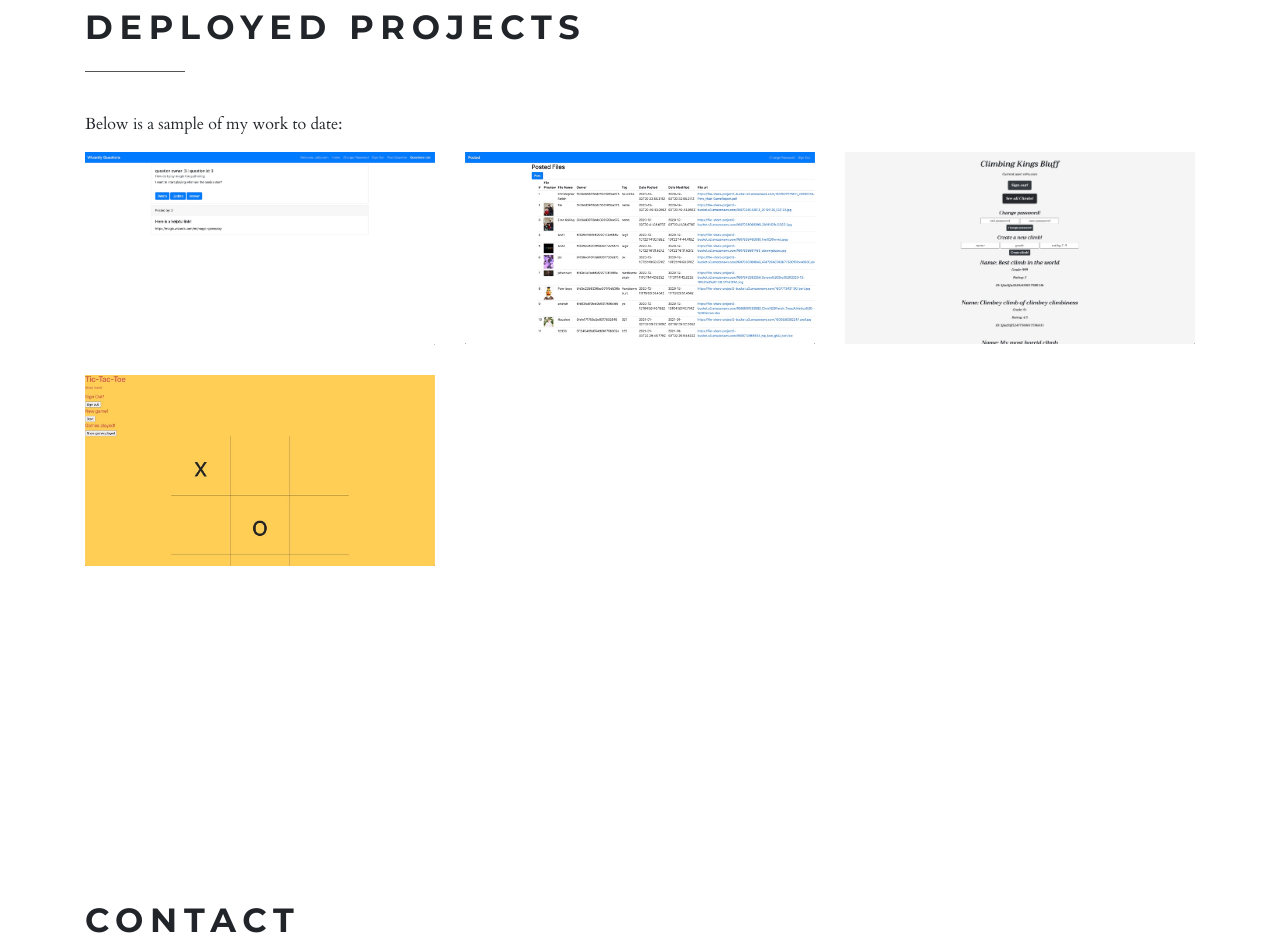
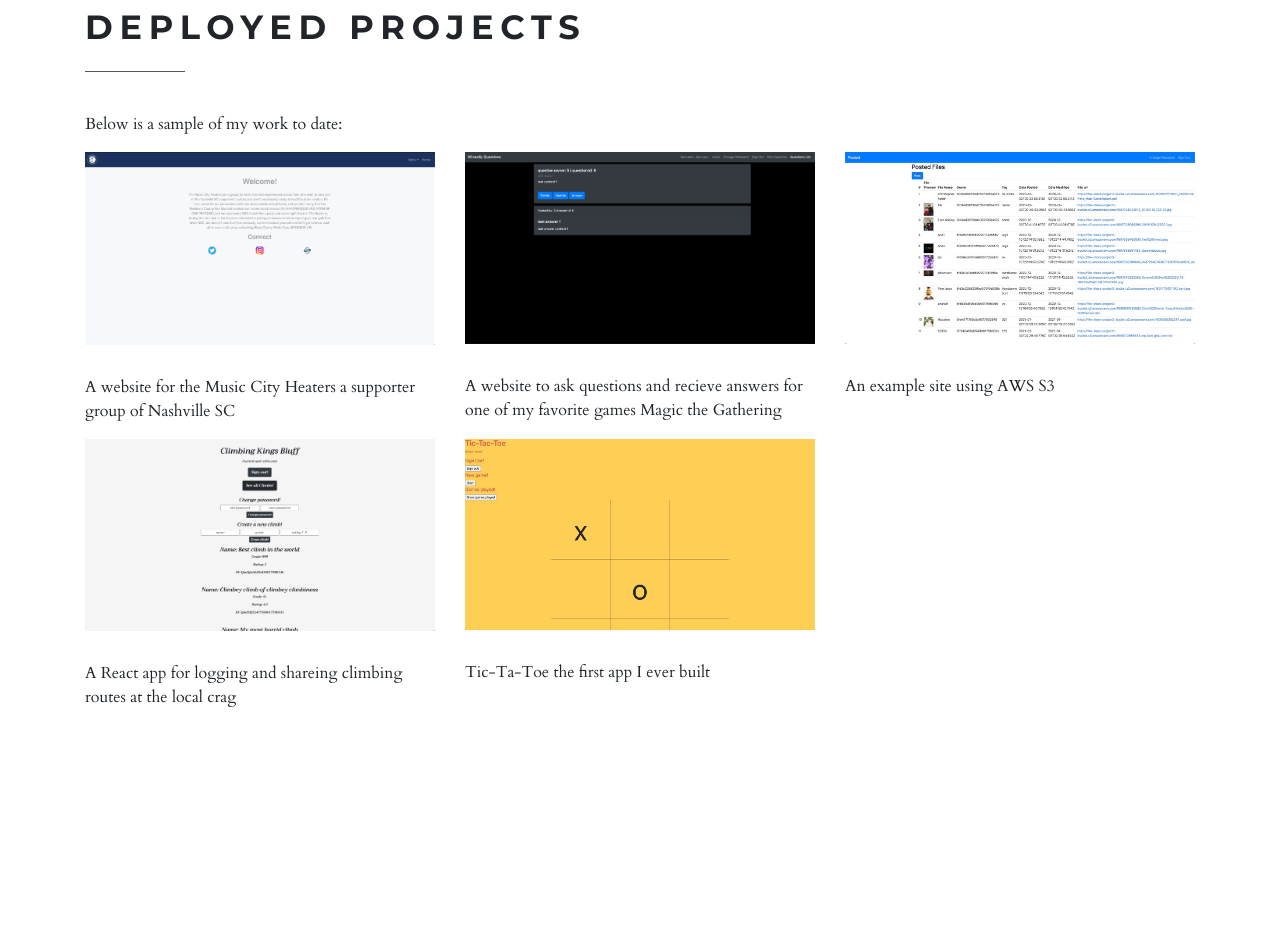
Before and after one commit to gundyn/gundyn.github.io, a website: page index.html in a window 1280 px wide. Shown: the part 2698-3650 px from the top of the page. Drawn offline with nearby package versions, Linux system fonts and the light colour scheme; files whose address does not match are found by name.

Commit message:
Feat: added most recent project
added screen shot for my musiccityheaters website
added brief descriptions to each screenshot

```diff
--- a/distribution/css/custom.css
+++ b/distribution/css/custom.css
@@ -6,7 +6,3 @@
 .resume {
   color: white;
 }
-
-.devicon-linkedin-plain-wordmark {
-  font-size: 10rem;
-}
--- a/index.html
+++ b/index.html
@@ -155,18 +155,24 @@
             </div>
             <div class="row">
               <div class="col-md-4">
-                <div class="box"><a href="https://gundyn.github.io/mtg-qa-react/#/" target="_blank"><img src="img/wq.jpeg" alt="image" class="img-fluid"></a></div>
+                <div class="box"><a href="https://www.musiccityheaters.com/#/" target="_blank"><img src="img/heaters.png" alt="image" class="img-fluid"></a></div>
+                <p>A website for the Music City Heaters a supporter group of Nashville SC</p>
+              </div>
+              <div class="col-md-4">
+                <div class="box"><a href="https://gundyn.github.io/mtg-qa-react/#/" target="_blank"><img src="img/mtg.png" alt="image" class="img-fluid"></a></div>
+                <p>A website to ask questions and recieve answers for one of my favorite games Magic the Gathering</p>
               </div>
               <div class="col-md-4">
                 <div class="box"><a href="https://cjnjc.github.io/project3-react-client/#/" target="_blank"><img src="img/posted.jpeg" alt="image" class="img-fluid"></a></div>
+                <p>An example site using AWS S3</p>
               </div>
               <div class="col-md-4">
                 <div class="box"><a href="https://gundyn.github.io/climbing-kings-bluff-client/" target="_blank"><img src="img/ckb.jpeg" alt="image" class="img-fluid"></a></div>
+                <p>A React app for logging and shareing climbing routes at the local crag</p>
               </div>
-            </div>
-            <div class="row">
               <div class="col-md-4">
                 <div class="box"><a href="https://gundyn.github.io/tic-tac-toe-client/" target="_blank"><img src="img/ttt.jpeg" alt="image" class="img-fluid"></a></div>
+                <p>Tic-Ta-Toe the first app I ever built</p>
               </div>
             </div>
           </div>
@@ -180,7 +186,7 @@
         <div class="row">
           <div class="col-lg-12">
             <h2 class="heading">Contact</h2>
-            <div class="row">
+            <div id="icons" class="row">
               <div class="col-lg-4">
                 <a href="mailto:nathan.gundy@gmail.com" target="_blank"><img src="img/email_icon.png" alt="image"></a>
               </div>
```
Also changed, not shown: img/heaters.png (added), img/mtg.png (added).
